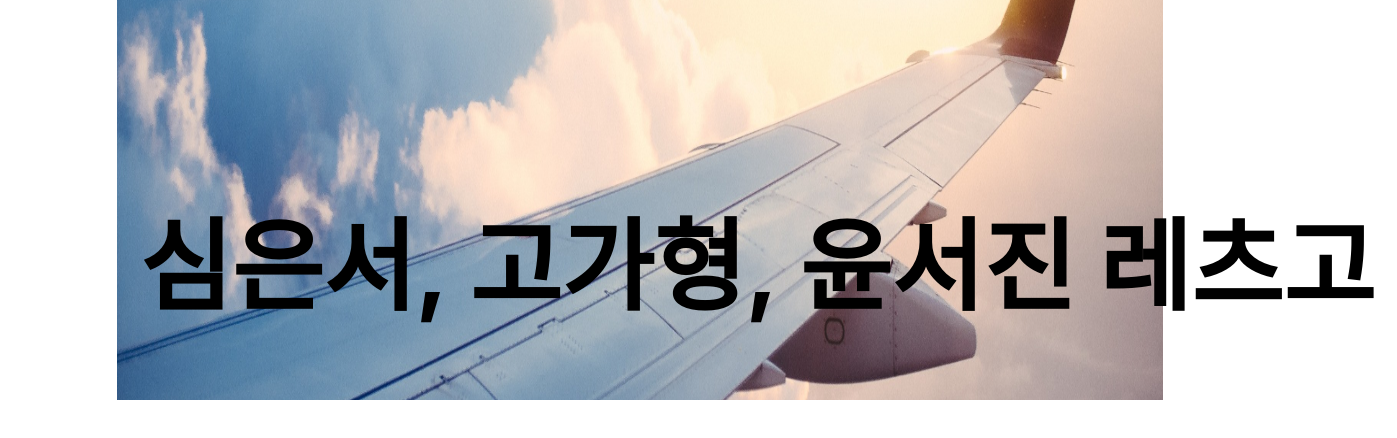
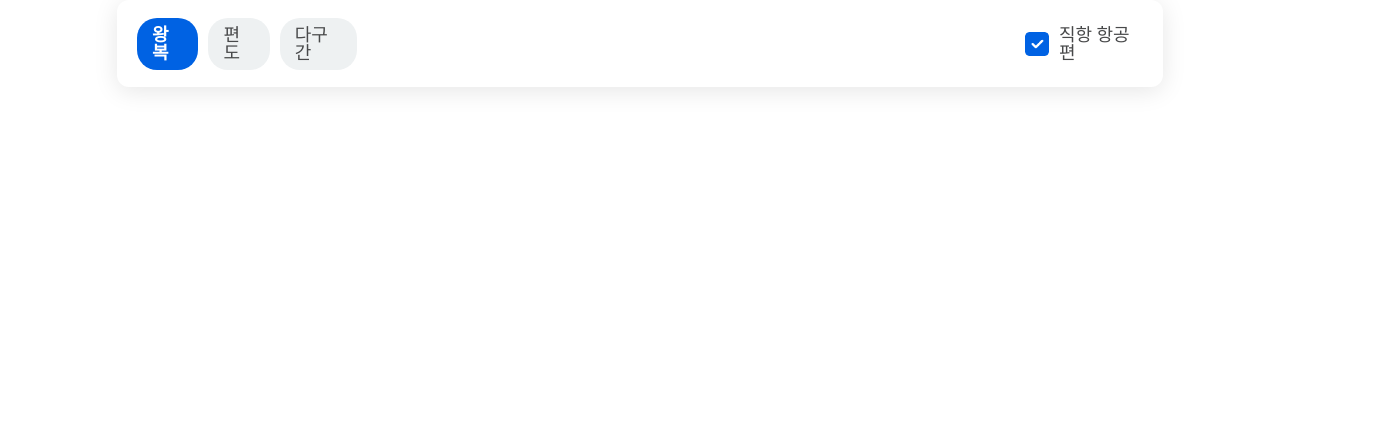
Before and after one commit to DO-SOPT-CDS-TEAM-WEB7/Client, a React (Vite) app: page / in a window 1280 px wide. Shown: the top 438 px of the page, 1397 px wide, since content can reach past the window. Built offline with nearby package versions, Linux system fonts and the light colour scheme.

Commit message:
feat: nav바 상단 비행편 왕복 편도 레이아웃

```diff
--- a/src/App.tsx
+++ b/src/App.tsx
@@ -1,4 +1,4 @@
-import { ThemeProvider } from 'styled-components';
+import styled, { ThemeProvider } from 'styled-components';
 
 import Router from './components/common/Router';
 import GlobalStyle from './styles/globalStyle';
@@ -8,9 +8,20 @@ function App() {
   return (
     <ThemeProvider theme={theme}>
       <GlobalStyle />
-      <Router />
+      <Container>
+        <Router />
+      </Container>
     </ThemeProvider>
   );
 }
 
 export default App;
+
+const Container = styled.div`
+  width: 1046px;
+
+  @media (width <=1046px) {
+    position: absolute;
+    left: 0;
+  }
+`;
--- a/src/assets/image/index.ts
+++ b/src/assets/image/index.ts
@@ -1,2 +1,3 @@
 // 명명규칙은 xxxxImg로 통일
+export { default as CheckboxImg } from './checkbox@2x.png';
 export { default as MainImg } from './img_main.png';
--- a/src/components/common/Router.tsx
+++ b/src/components/common/Router.tsx
@@ -1,11 +1,14 @@
 import { BrowserRouter, Route, Routes } from 'react-router-dom';
 
-import Main from '../../pages/Main';
+// import Main from '../../pages/Main';
+import TicketListNav from '../ticketList/TicketListNav';
+
 const Router = () => {
   return (
     <BrowserRouter>
       <Routes>
-        <Route path="/" element={<Main />} />
+        {/* <Route path="/" element={<Main />} /> */}
+        <Route path="/" element={<TicketListNav />} />
       </Routes>
     </BrowserRouter>
   );
--- a/src/components/main/MainTest.tsx
+++ b/src/components/main/MainTest.tsx
@@ -14,7 +14,7 @@ const MainTest = () => {
 export default MainTest;
 
 const MainTestWrapper = styled.main`
-  background-color: ${({ theme }) => theme.colors.skscan_primary};
+  background-color: ${({ theme }) => theme.colors.skscanPrimary};
   height: 100vh;
 `;
 
@@ -29,6 +29,6 @@ const Title = styled.h1`
   top: 15rem;
   justify-content: center;
   width: 100%;
-  color: ${({ theme }) => theme.colors.skscan_primary};
+  color: ${({ theme }) => theme.colors.skscanPrimary};
   font-size: 10rem;
 `;
--- /dev/null
+++ b/src/components/ticketList/TicketListNav.tsx
@@ -0,0 +1,76 @@
+import React from 'react';
+import styled from 'styled-components';
+
+import { CheckboxImg } from '../../assets/image';
+
+const TicketListNav = () => {
+  return (
+    <HeaderContainer>
+      <FlightWayContainer>
+        <RoundOnewayContainer>
+          <WayBtn clicked={true}>왕복</WayBtn>
+          <WayBtn clicked={false}>편도</WayBtn>
+          <WayBtn clicked={false}>다구간</WayBtn>
+        </RoundOnewayContainer>
+        <DirectFlightContainer>
+          <Checkbox src={CheckboxImg} alt="체크박스" />
+          <DirectFlight>직항 항공편</DirectFlight>
+        </DirectFlightContainer>
+      </FlightWayContainer>
+    </HeaderContainer>
+  );
+};
+
+export default TicketListNav;
+
+const HeaderContainer = styled.nav`
+  display: flex;
+  border-radius: 1.2rem;
+  box-shadow: 0 0.4rem 2.5rem 0 #0000001a;
+  padding: 0 2rem;
+  width: 100%;
+`;
+
+const FlightWayContainer = styled.div`
+  display: flex;
+  align-items: center;
+  justify-content: space-between;
+`;
+
+const RoundOnewayContainer = styled.div`
+  display: flex;
+  flex-direction: row;
+  gap: 1rem;
+  align-items: center;
+  justify-content: space-between;
+  margin: 1.75rem 0;
+  margin-right: 66.8rem;
+`;
+
+const WayBtn = styled.div<{ clicked: boolean }>`
+  border-radius: 2rem;
+  background-color: ${({ clicked, theme }) => (clicked ? theme.colors.skscanSecondary : theme.colors.skscanGrey100)};
+  cursor: pointer;
+  padding: 0.8rem 1.5rem;
+  color: ${({ clicked, theme }) => (clicked ? theme.colors.skscanWt : theme.colors.skscanGrey800)};
+  ${({ clicked, theme }) => (clicked ? theme.fonts.heading12 : theme.fonts.body04)};
+`;
+
+const DirectFlightContainer = styled.div`
+  display: flex;
+  flex-direction: row;
+  align-items: center;
+  justify-content: space-between;
+  margin: 2.4rem 0;
+`;
+
+const Checkbox = styled.img`
+  margin-right: 1rem;
+  width: 2.4rem;
+  height: 2.4rem;
+`;
+
+const DirectFlight = styled.span`
+  color: ${({ theme }) => theme.colors.skscanGrey800};
+  ${({ theme }) => theme.fonts.body04};
+`;
--- a/src/styles/globalStyle.ts
+++ b/src/styles/globalStyle.ts
@@ -34,10 +34,8 @@ const GlobalStyle = styled.createGlobalStyle`
 
   body {
     display: flex;
-    flex-direction: column;
-    align-items: center;
-    padding: 0 auto;
-    width: 1046px;
+    justify-content: center;
+    width: 100%;
   }
 
   a {
```
Also changed, not shown: src/assets/image/checkbox@2x.png (added).
